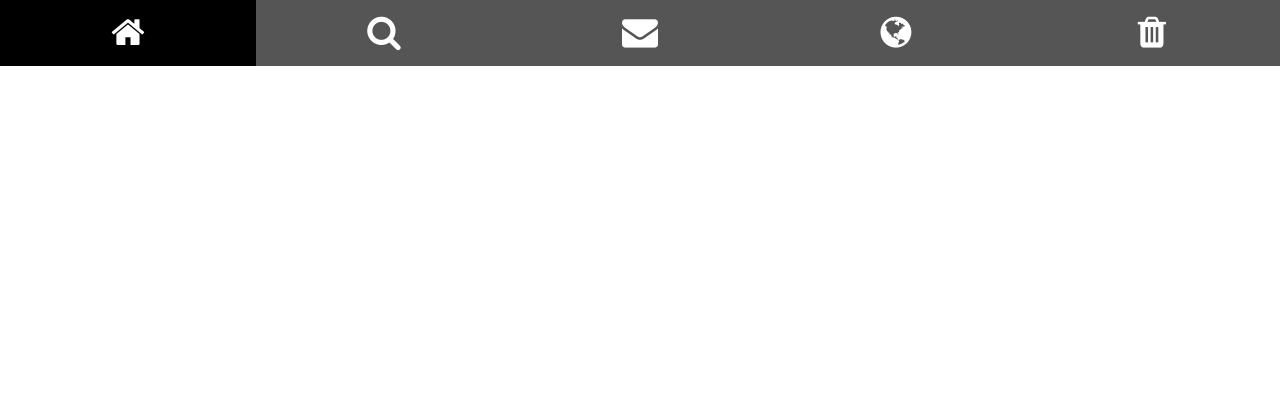
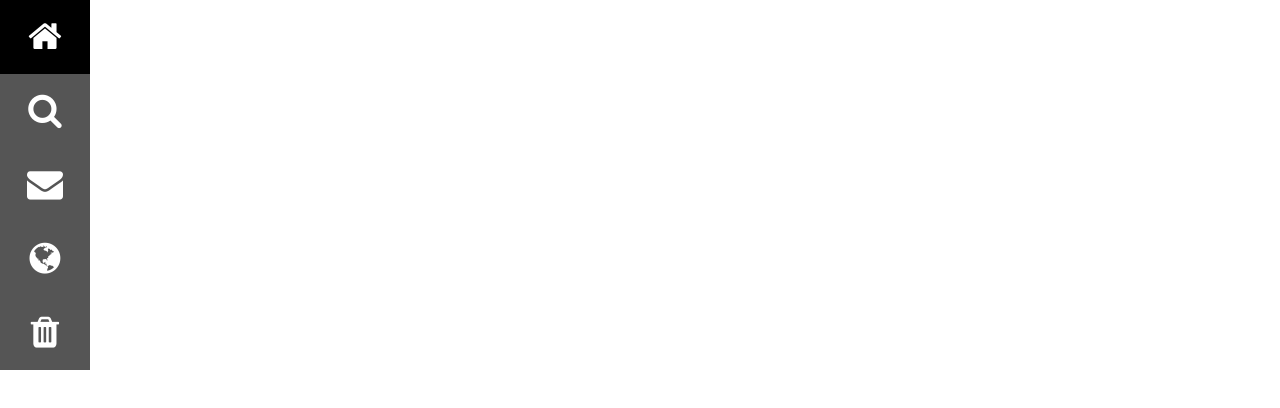
Before and after one commit to maxicraftplus/exercices-htmlcssjs, a plain HTML site: page index.html in a window 1280 px wide. Drawn offline with Linux system fonts and the light colour scheme.

Commit message:
menu tabs vertical

```diff
--- a/style.css
+++ b/style.css
@@ -3,16 +3,14 @@ body {
 }
 
 .icon-bar {
-    width: 100%;
+    width: 90px;
     background: #555;
-    overflow: auto;
 }
 
 .icon-bar a {
-    float: left;
-    width: 20%;
+    display: block;
     text-align: center;
-    padding: 12px 0;
+    padding: 16px 0;
     color: white;
     font-size: 36px;
     transition: all 300ms ease;
```
